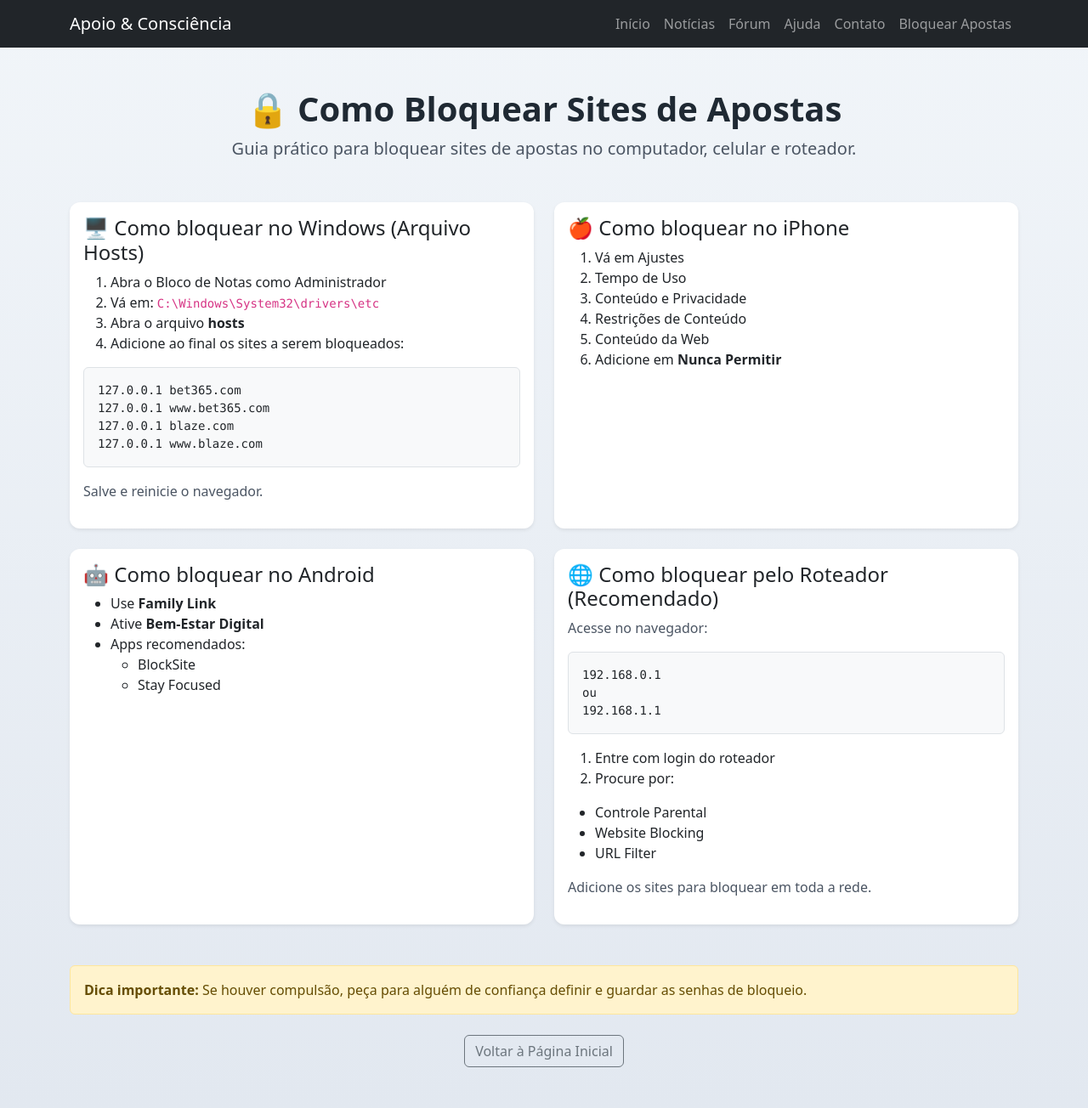
After one commit to GabrielGaburi/site-ajuda-apostas, a Flask app: page /bloqueio in a window 1280 px wide. The commit adds this page. Shown: the whole page at 85% size. Run offline with Flask 3, Linux system fonts and the light colour scheme.

Commit message:
Continuando

```diff
--- a/app.py
+++ b/app.py
@@ -80,6 +80,11 @@ def noticia_detalhe(noticia_id):
         abort(404)
     return render_template("noticia.html", noticia=noticia_encontrada)
 
+@app.route("/bloqueio")
+def bloqueio():
+    return render_template("bloqueio.html")
+
+
 # Página principal do fórum
 @app.route("/forum")
 def forum_home():
--- a/templates/base.html
+++ b/templates/base.html
@@ -29,6 +29,8 @@
                     <li class="nav-item"><a class="nav-link" href="{{ url_for('forum_home') }}">Fórum</a></li>
                     <li class="nav-item"><a class="nav-link" href="#">Ajuda</a></li>
                     <li class="nav-item"><a class="nav-link" href="#">Contato</a></li>
+                    <a class="nav-link" href="{{ url_for('bloqueio') }}">Bloquear Apostas</a>
+
                 </ul>
             </div>
         </div>
@@ -36,13 +38,8 @@
 
     {% block content %}{% endblock %}
 
-    <footer class="bg-dark text-light mt-5">
-        <div class="container text-center py-3">
-            <small>
-                Este site tem caráter informativo e de apoio. Não incentiva apostas.
-            </small>
-        </div>
-    </footer>
+
+
 
     <script src="https://cdn.jsdelivr.net/npm/bootstrap@5.3.2/dist/js/bootstrap.bundle.min.js"></script>
 </body>
--- /dev/null
+++ b/templates/bloqueio.html
@@ -0,0 +1,118 @@
+{% extends "base.html" %}
+{% block title %}Como Bloquear Sites de Apostas{% endblock %}
+
+{% block content %}
+
+<div class="container my-5">
+
+    <div class="text-center mb-5">
+        <h1 class="fw-bold">🔒 Como Bloquear Sites de Apostas</h1>
+        <p class="lead">
+            Guia prático para bloquear sites de apostas no computador, celular e roteador.
+        </p>
+    </div>
+
+    <div class="row g-4">
+
+        <!-- Windows -->
+        <div class="col-md-6">
+            <div class="card shadow-sm h-100">
+                <div class="card-body">
+                    <h4>🖥️ Como bloquear no Windows (Arquivo Hosts)</h4>
+                    <ol>
+                        <li>Abra o Bloco de Notas como Administrador</li>
+                        <li>Vá em: <code>C:\Windows\System32\drivers\etc</code></li>
+                        <li>Abra o arquivo <strong>hosts</strong></li>
+                        <li>Adicione ao final os sites a serem bloqueados:</li>
+                    </ol>
+
+                    <pre class="bg-light p-3 border rounded">
+127.0.0.1 bet365.com
+127.0.0.1 www.bet365.com
+127.0.0.1 blaze.com
+127.0.0.1 www.blaze.com
+</pre>
+
+                    <p>Salve e reinicie o navegador.</p>
+                </div>
+            </div>
+        </div>
+
+        <!-- iPhone -->
+        <div class="col-md-6">
+            <div class="card shadow-sm h-100">
+                <div class="card-body">
+                    <h4>🍎 Como bloquear no iPhone</h4>
+                    <ol>
+                        <li>Vá em Ajustes</li>
+                        <li>Tempo de Uso</li>
+                        <li>Conteúdo e Privacidade</li>
+                        <li>Restrições de Conteúdo</li>
+                        <li>Conteúdo da Web</li>
+                        <li>Adicione em <strong>Nunca Permitir</strong></li>
+                    </ol>
+                </div>
+            </div>
+        </div>
+
+        <!-- Android -->
+        <div class="col-md-6">
+            <div class="card shadow-sm h-100">
+                <div class="card-body">
+                    <h4>🤖 Como bloquear no Android</h4>
+                    <ul>
+                        <li>Use <strong>Family Link</strong></li>
+                        <li>Ative <strong>Bem-Estar Digital</strong></li>
+                        <li>Apps recomendados:</li>
+                        <ul>
+                            <li>BlockSite</li>
+                            <li>Stay Focused</li>
+                        </ul>
+                    </ul>
+                </div>
+            </div>
+        </div>
+
+        <!-- Roteador -->
+        <div class="col-md-6">
+            <div class="card shadow-sm h-100">
+                <div class="card-body">
+                    <h4>🌐 Como bloquear pelo Roteador (Recomendado)</h4>
+                    <p>Acesse no navegador:</p>
+
+                    <pre class="bg-light p-3 border rounded">
+192.168.0.1
+ou
+192.168.1.1
+</pre>
+
+                    <ol>
+                        <li>Entre com login do roteador</li>
+                        <li>Procure por:</li>
+                    </ol>
+                    <ul>
+                        <li>Controle Parental</li>
+                        <li>Website Blocking</li>
+                        <li>URL Filter</li>
+                    </ul>
+                    <p>Adicione os sites para bloquear em toda a rede.</p>
+                </div>
+            </div>
+        </div>
+
+    </div>
+
+    <div class="alert alert-warning mt-5">
+        <strong>Dica importante:</strong>
+        Se houver compulsão, peça para alguém de confiança definir e guardar as senhas de bloqueio.
+    </div>
+
+    <div class="text-center mt-4">
+        <a href="{{ url_for('index') }}" class="btn btn-outline-secondary">
+            Voltar à Página Inicial
+        </a>
+    </div>
+
+</div>
+
+{% endblock %}
```
